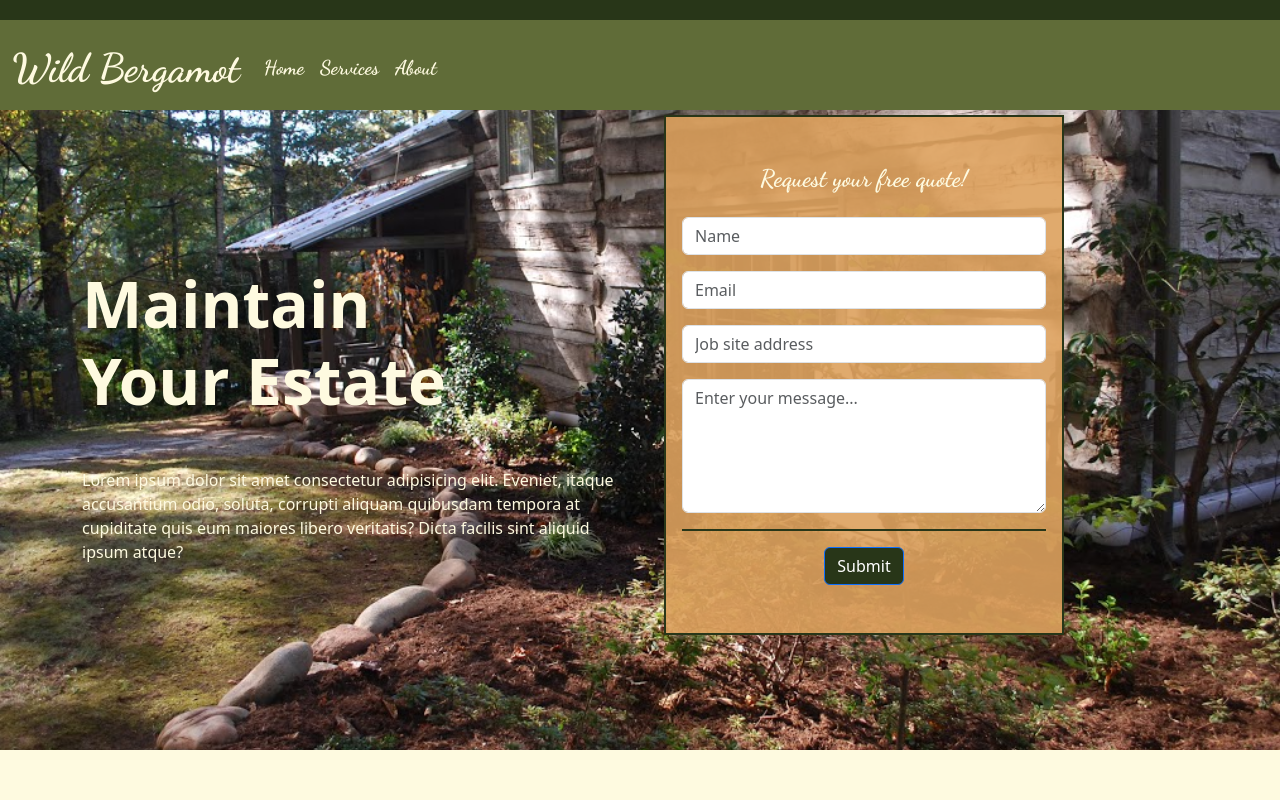
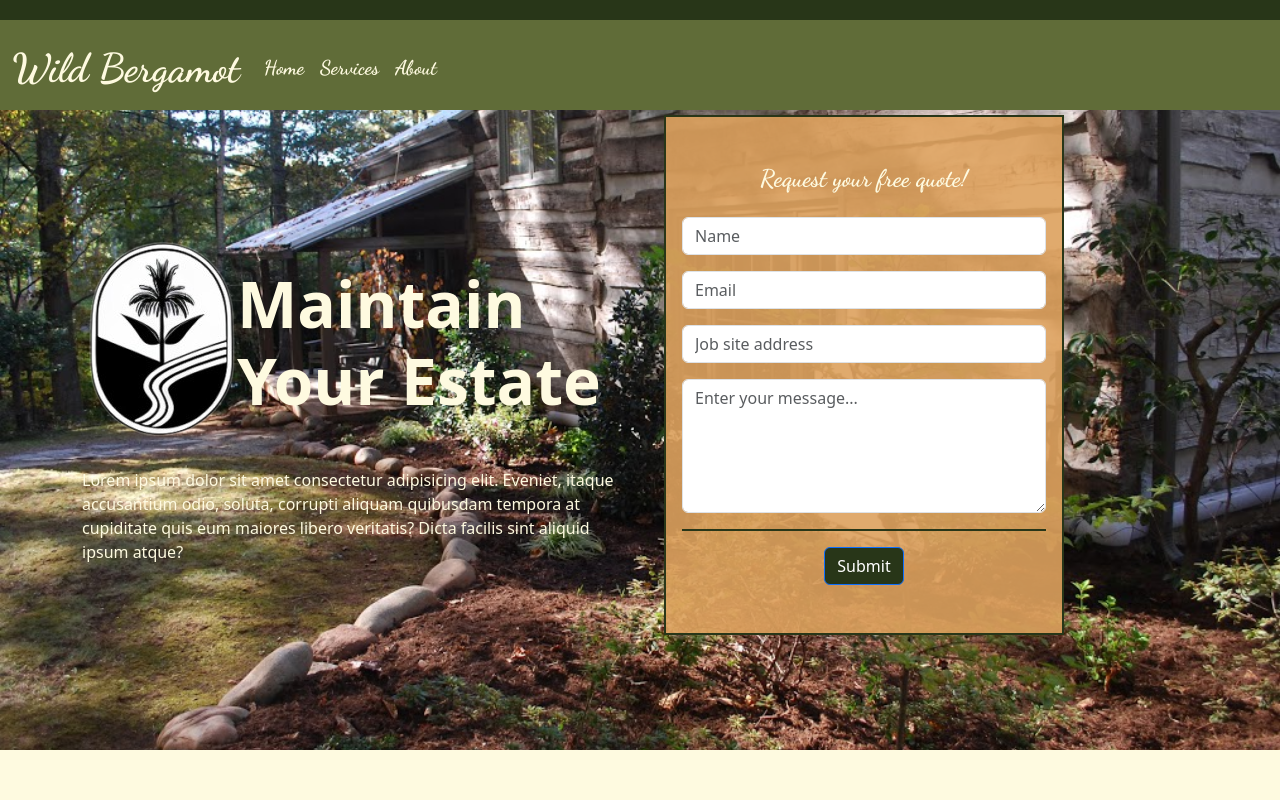
Before and after one commit to johnboy514/landscapingwildbergamot, a React (Create React App) app: page / in a window 1280 px wide. Shown: the top 800 px of the page. Built offline with nearby package versions, Linux system fonts and the light colour scheme; a web font is replaced by a local one.

Commit message:
added logo and removed background of logo

```diff
--- a/src/components/Home.js
+++ b/src/components/Home.js
@@ -71,6 +71,7 @@ function Home() {
           <div className="container">
             <div className="row gx-lg-5 align-items-center">
               <div className="col-lg-6 mb-5 mb-lg-0 mt-5">
+              <img src="images\wildbergamotlogo.png" alt="Logo" className="img-fluid float-start" style={{ marginTop: '20px' }} />
                 <h1 className="my-5 display-3 fw-bold ls-tight">
                   Maintain <br />
                   <span style={{ color: '#fefae0' }}>Your Estate</span>
```
Also changed, not shown: public/images/wildbergamotlogo.png.
